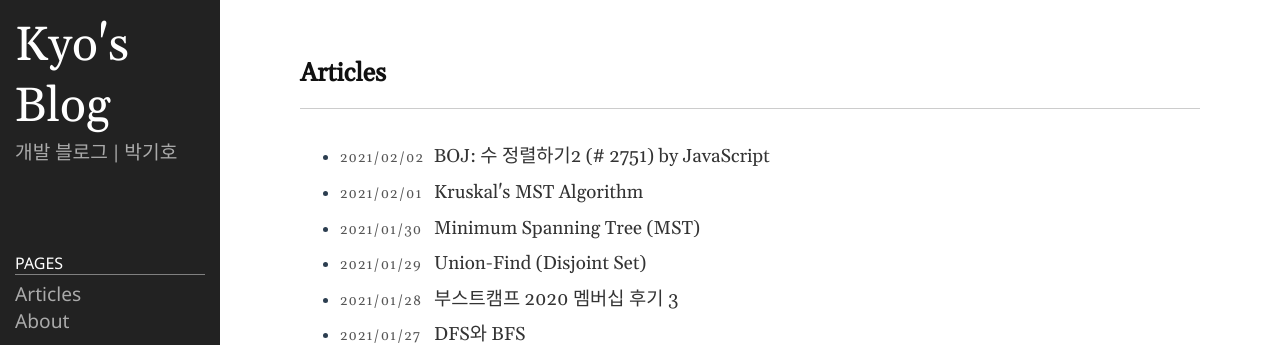
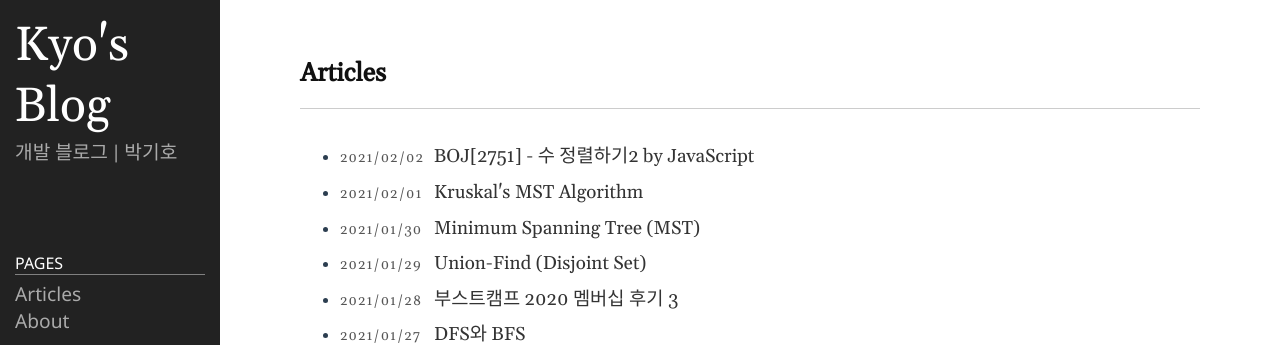
Before and after one commit to qkrrlgh519/qkrrlgh519.github.io, a Jekyll site: the page built from index.md, in a window 1280 px wide. Shown: the top 345 px of the page. Built offline with Jekyll 4.4.1, drawn with Linux system fonts in a browser that asks for light colours.

Commit message:
fix: BOJ 2751번 내용 수정

```diff
--- a/_posts/2021-02-02-BOJ-Sort-2751.markdown
+++ b/_posts/2021-02-02-BOJ-Sort-2751.markdown
@@ -1,6 +1,6 @@
 ---
 layout: post
-title: "BOJ: 수 정렬하기2 (# 2751) by JavaScript"
+title: "BOJ[2751] - 수 정렬하기2 by JavaScript"
 date: 2021-02-02 19:00:00 +0900
 categories: BOJ(Sort)
 ---
@@ -9,7 +9,7 @@ categories: BOJ(Sort)
 
 ## 문제
 
-- ![백준 2751번 - 수 정렬하기2](https://www.acmicpc.net/problem/2751)
+- [백준 2751번 - 수 정렬하기2](https://www.acmicpc.net/problem/2751)
 
 ## 언어
 
```
